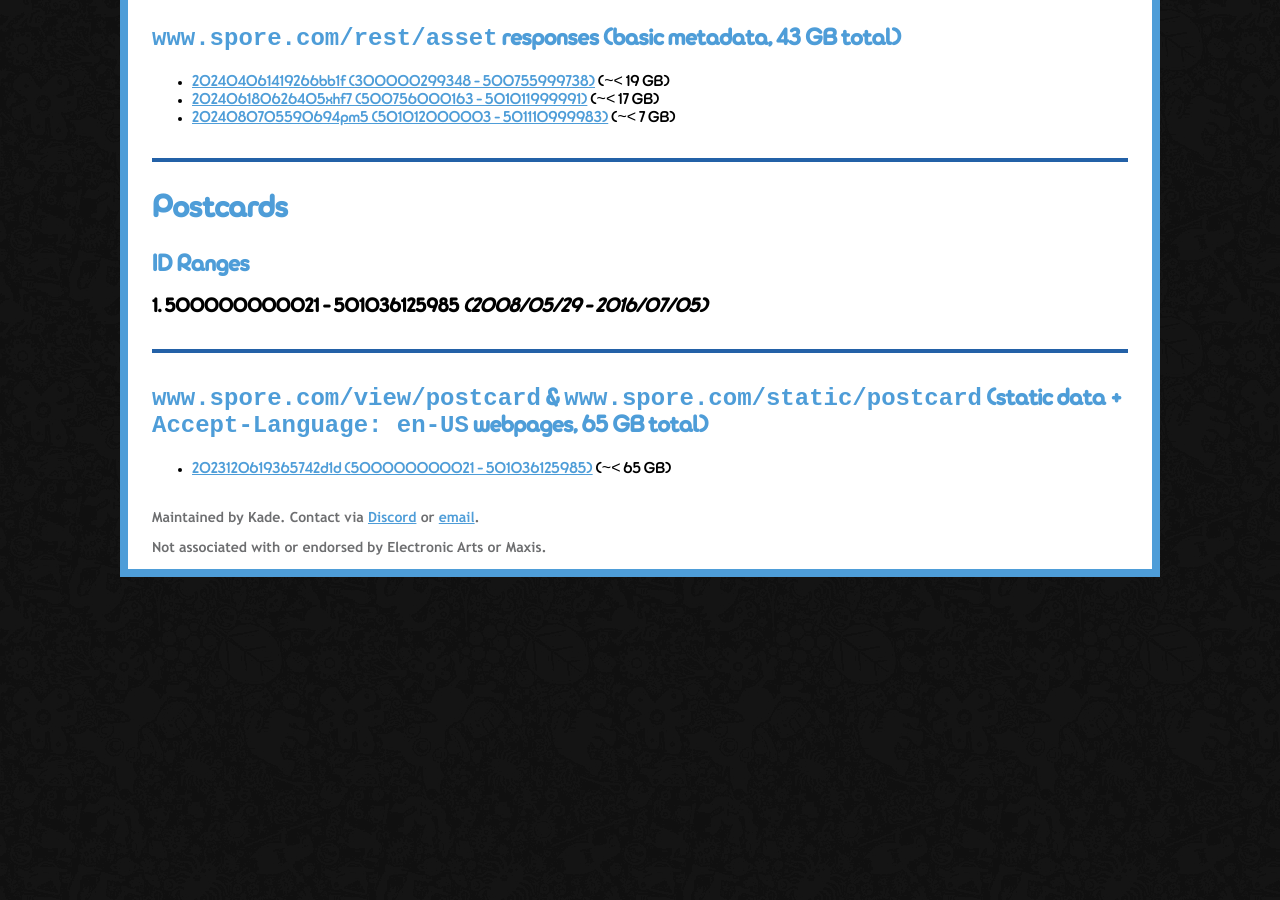
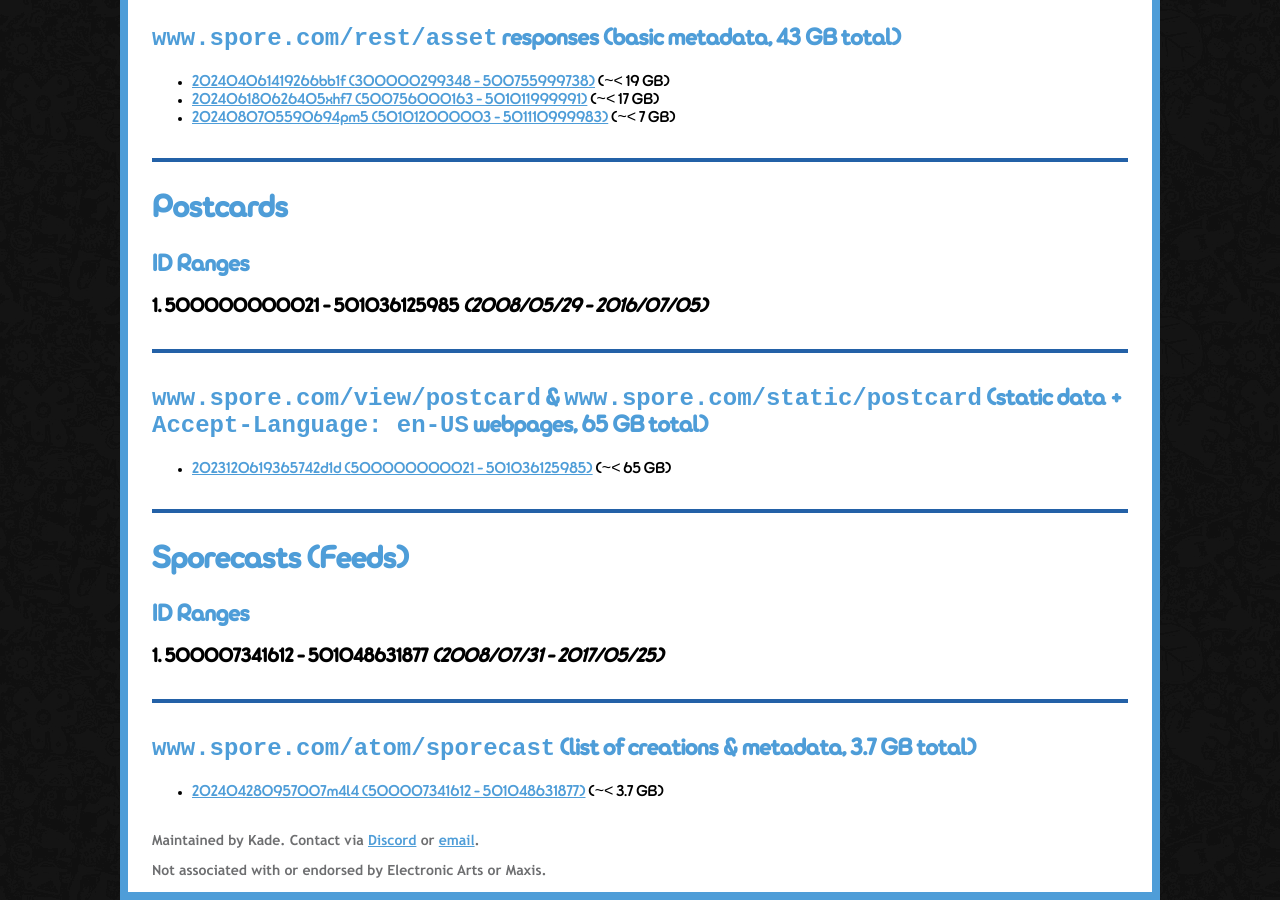
Before and after one commit to Spore-Community/spore-community.github.io, a Jekyll site: the page built from docs/sporepedia-archive/archivebot/jobs.md, in a window 1280 px wide and 900 px high, scrolled down 1325 px. Built offline with Jekyll 4.4.1, drawn with Linux system fonts in a browser that asks for light colours; our own code applies the rules of GitHub Pages for plain Markdown files; before the commit the page ends 1902 px from its top, so only the background shows below that.

Commit message:
Add sporecasts to the ArchiveBot jobs list

```diff
--- a/docs/sporepedia-archive/archivebot/jobs.md
+++ b/docs/sporepedia-archive/archivebot/jobs.md
@@ -63,4 +63,18 @@
 ---
 
 ## `www.spore.com/view/postcard` & `www.spore.com/static/postcard` (static data + `Accept-Language: en-US` webpages, 65 GB total)
+
 * [2023120619365742d1d (500000000021 - 501036125985)](https://archive.fart.website/archivebot/viewer/job/2023120619365742d1d) (~< 65 GB)
+
+---
+
+# Sporecasts (Feeds)
+
+## ID Ranges
+### 1. **500007341612 - 501048631877** *(2008/07/31 - 2017/05/25)*
+
+---
+
+## `www.spore.com/atom/sporecast` (list of creations & metadata, 3.7 GB total)
+
+* [202404280957007m4l4 (500007341612 - 501048631877)](https://archive.fart.website/archivebot/viewer/job/202404280957007m4l4) (~< 3.7 GB)
```
